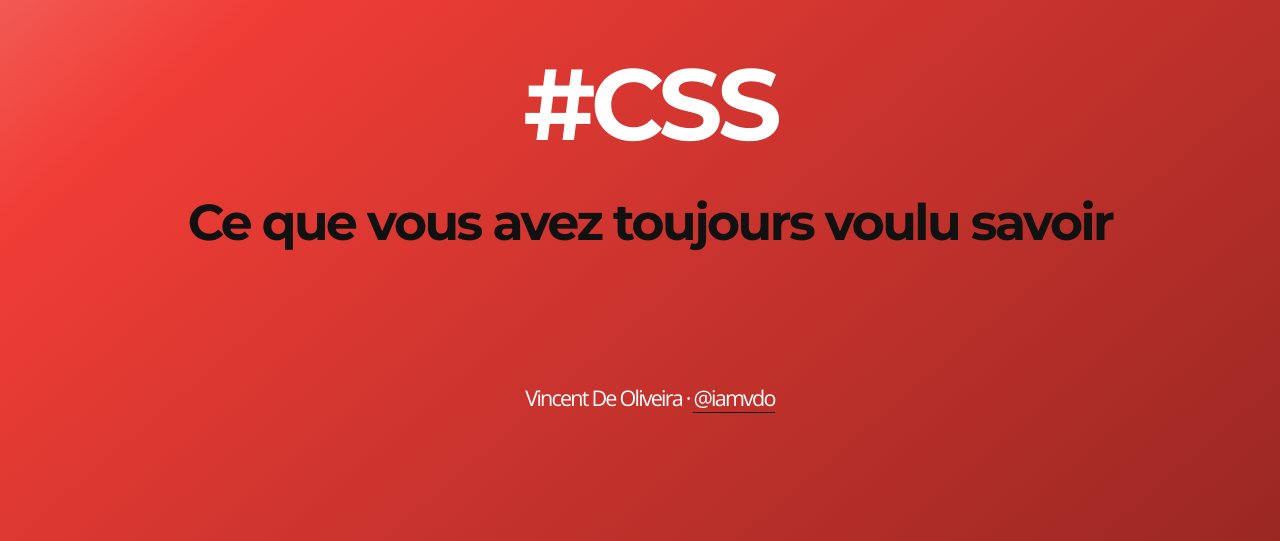
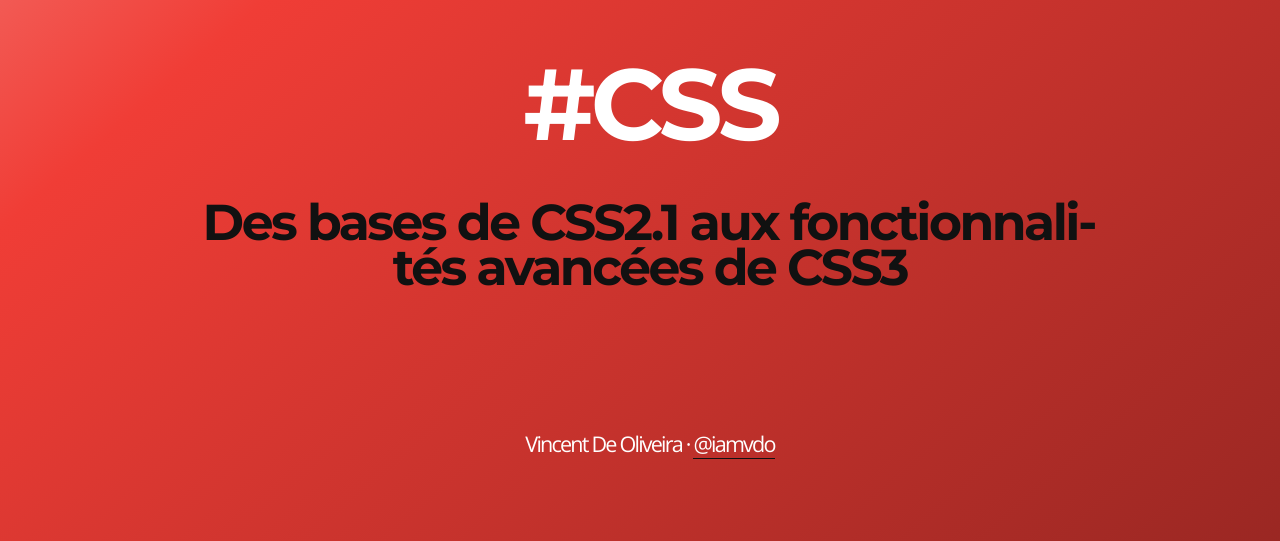
Before and after one commit to iamvdo/yajug15, a PHP site: page / in a window 1280 px wide. Shown: the part 211-752 px from the top of the page. Run offline with PHP 8.4, Linux system fonts and the light colour scheme; some libraries are stand-ins or nearby versions.

Commit message:
Init YaJUG slides

```diff
--- a/index.php
+++ b/index.php
@@ -11,9 +11,9 @@ if (!isset($root)) {
   <head>
     <meta charset="utf-8">
 
-    <title>CSS Paris Meetup #1</title>
+    <title>YaJUG 2015: CSS</title>
 
-    <meta name="description" content="Présentation au meetup CSS Paris">
+    <meta name="description" content="Présentation au YaJUG Luxembourg, 21 avril 2015">
     <meta name="author" content="Vincent De Oliveira">
     <link rel="icon" href="http://iamvdo.me/images/favicon.png"/>
 
@@ -56,7 +56,7 @@ if (!isset($root)) {
       <div class="slides">
         <section>
           <h1>#CSS</h1>
-          <h2>Ce que vous avez toujours voulu savoir</h2>
+          <h2>Des bases de CSS2.1 aux fonctionnalités avancées de CSS3</h2>
           <p class="u-aligncenter u-small u-margin">
             Vincent De Oliveira &middot; <a href="http://twitter.com/iamvdo">@iamvdo</a>
           </p>
@@ -65,7 +65,8 @@ if (!isset($root)) {
         <section class="me">
           <h2>Vincent De Oliveira</h2>
           <ul class="vcard">
-            <li>Formateur web <a href="http://www.ensg.eu" title="Ecole Nationale des Sciences Géographiques">ENSG Géomatique</a></li>
+            <li>Formateur web indépendant</li>
+            <li><a href="http://www.ensg.eu" title="Ecole Nationale des Sciences Géographiques">ENSG Géomatique</a>, <a href="http://webschoolfactory.com">WebSchoolFactory</a></li>
             <li><a href="http://twitter.com/iamvdo">@iamvdo</a></li>
             <li><a href="http://css3create.com">CSS3Create</a>, <a href="http://iamvdo.me">iamvdo</a>, <a href="http://pleeease.io">Pleeease</a></li>
             <li>Livre <a href="http://livre-css3.fr">CSS3 Le design web moderne</a></li>
```
